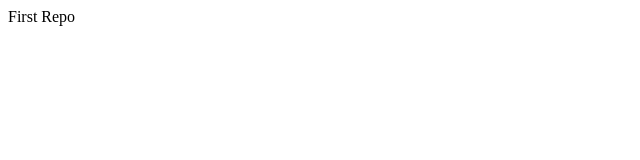
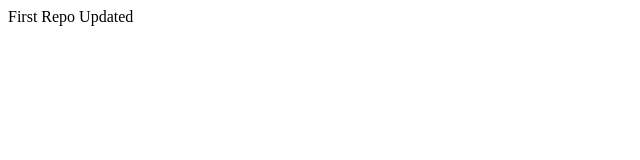
Before and after one commit to Reena-Shrestha/hello-world, a plain HTML site: page index.html in a window 1280 px wide. Shown: the full height of the page, 0-640 px from the left. Drawn offline with Linux system fonts and the light colour scheme.

Commit message:
Updated index.html file

```diff
--- a/index.html
+++ b/index.html
@@ -6,6 +6,6 @@
     <title>Document</title>
 </head>
 <body>
-    First Repo
+    First Repo Updated
 </body>
 </html>
```
